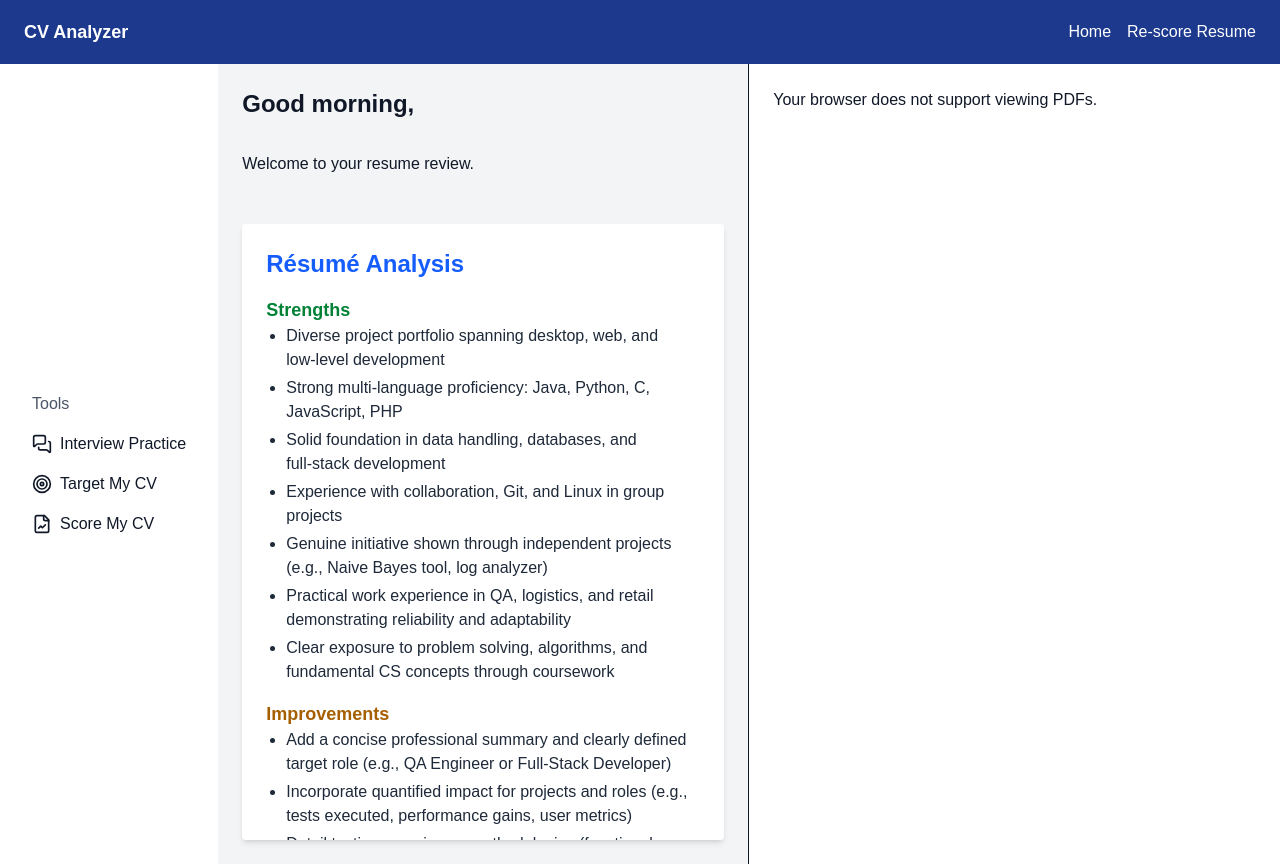
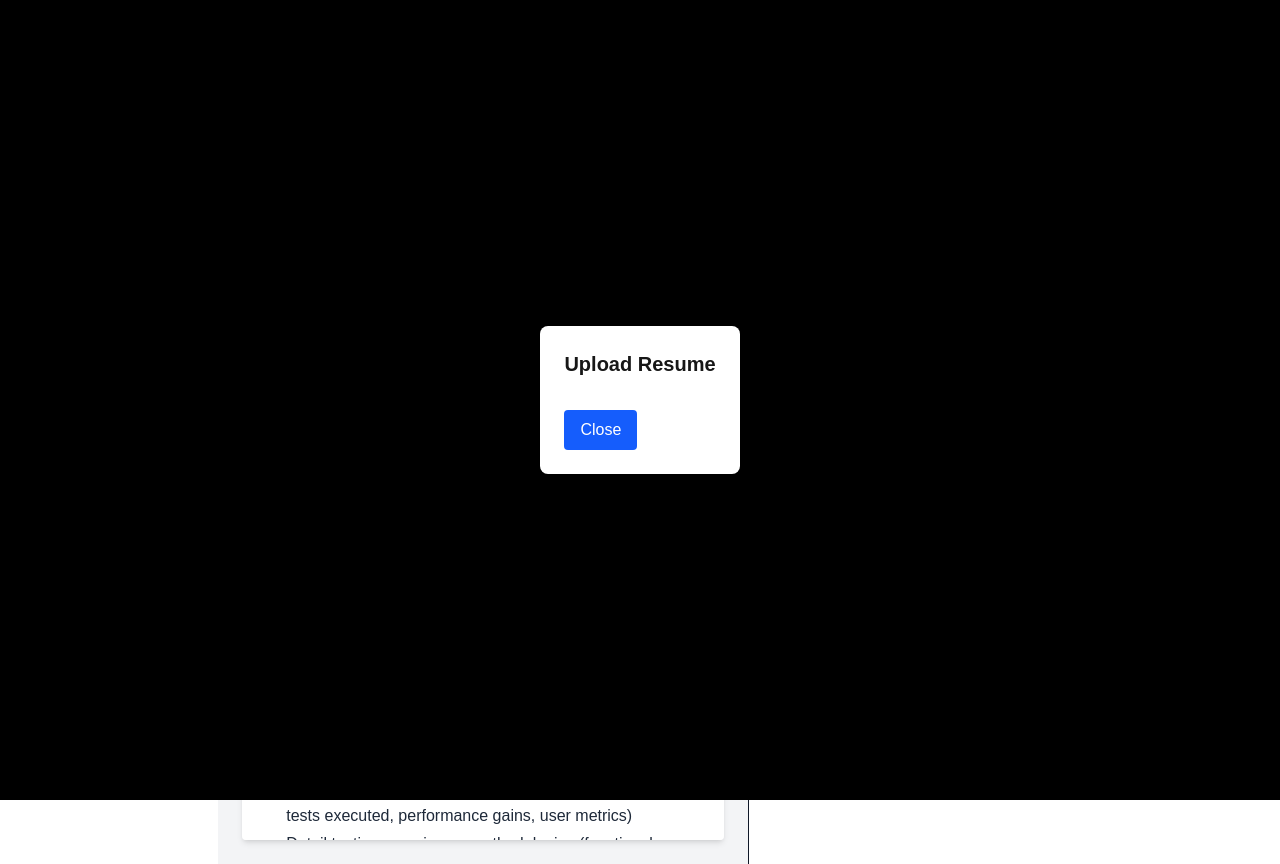
Before and after one commit to lutdunne/pin-point, a Next.js app in the folder frontend/: page /dashboard in a window 1280 px wide. Both pictures are taken after a click on the button "Re-score Resume". Built offline with nearby package versions, Linux system fonts and the light colour scheme.

Commit message:
Re-score resume button

```diff
--- a/frontend/src/app/(main)/components/Header.js
+++ b/frontend/src/app/(main)/components/Header.js
@@ -1,12 +1,15 @@
 import Link from "next/link";
 
-export default function Header() {
+export default function Header({setIsModalOpen}) {
     return (
         <header className="flex items-center justify-between h-12 md:h-16 px-6 bg-blue-900 text-white">
             <h1 className="text-lg font-bold">CV Analyzer</h1>
             <nav>
                 <Link href="/Dashboard" className="mr-4">Home</Link>
-                <button>
+                <button
+                    onClick={() => setIsModalOpen(true)}
+                    className="px-4 py-2 bg-gray-100 hover:bg-gray-100 hover:text-gray-600 transition"
+                >
                     Re-score Resume
                 </button>
             </nav>
--- a/frontend/src/app/(main)/layout.js
+++ b/frontend/src/app/(main)/layout.js
@@ -1,20 +1,29 @@
-"use client"
-
-import { useState }  from "react";
+"use client";
+import { useState } from "react";
 import Sidebar from "./components/Sidebar";
 import Header from "./components/Header";
 
 export default function MainLayout({ children }) {
   const [isModalOpen, setIsModalOpen] = useState(false);
 
+  return (
+    <div className="flex flex-col flex-1 relative">
+      <Header setIsModalOpen={setIsModalOpen} />  {/* Pass control down */}
+      <main className="flex-1 overflow-y-auto">{children}</main>
 
-  return (
-    // <div className="flex min-h-screen">
-    //   <Sidebar />
-      <div className="flex flex-col flex-1">
-        <Header />
-        <main className="flex-1  overflow-y-auto">{children}</main>
-      </div>
-    // </div>
+      {isModalOpen && (
+        <div className="fixed inset-0 bg-black bg-opacity-50 flex items-center justify-center">
+          <div className="bg-white p-6 rounded-lg shadow-lg">
+            <h2 className="text-xl font-bold mb-4" >Upload Resume</h2>
+            <button
+              onClick={() => setIsModalOpen(false)}  /* Close modal */
+              className="mt-4 px-4 py-2 bg-blue-600 text-white rounded"
+            >
+              Close
+            </button>
+          </div>
+        </div>
+      )}
+    </div>
   );
 }
```
